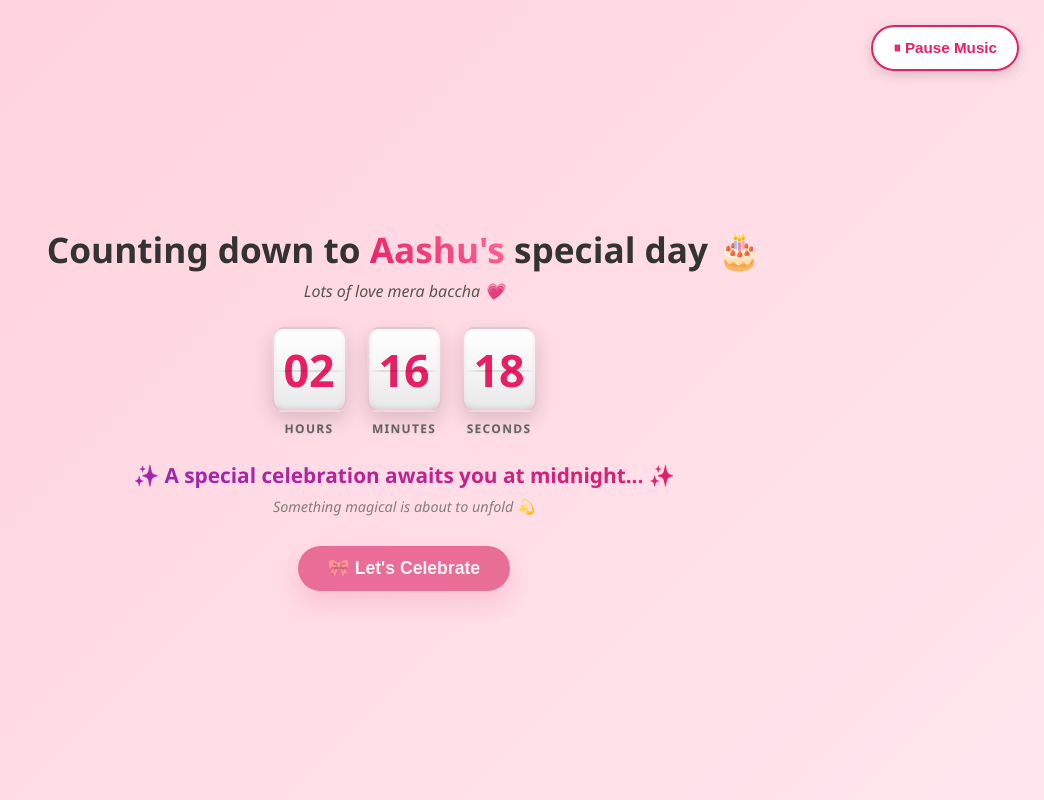
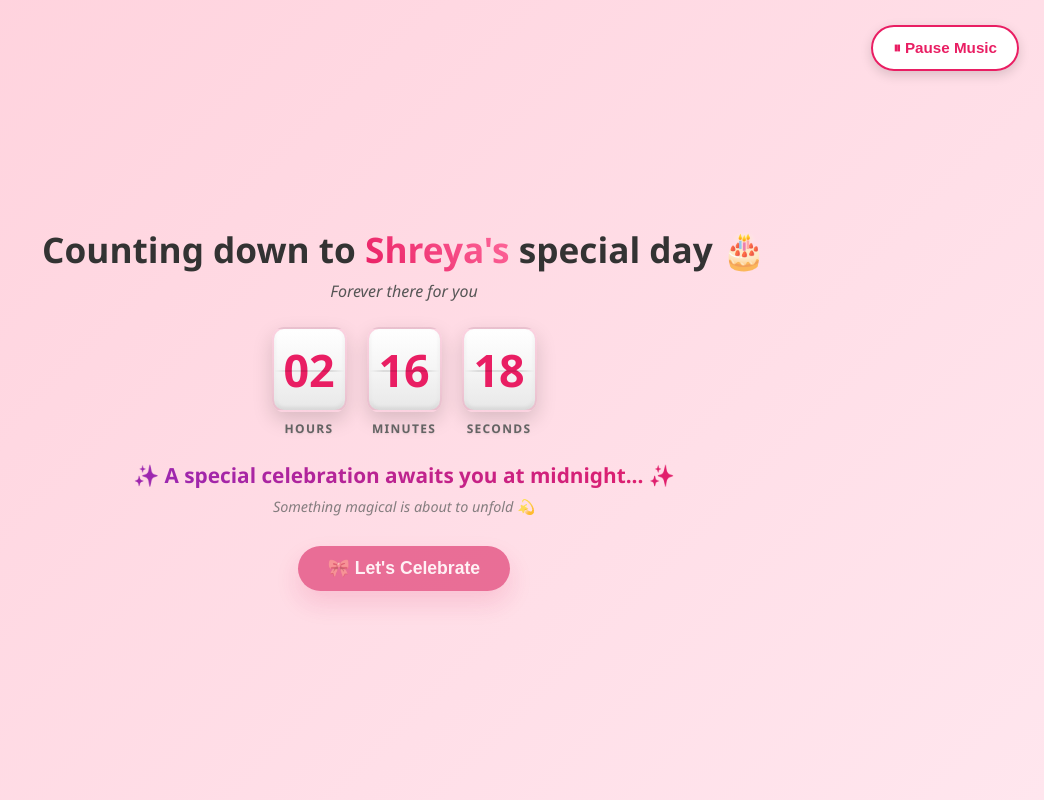
Before and after one commit to digitallyayush/shreya, a React (Vite) app: page / in a window 1280 px wide. Shown: the whole page, without its empty margins (236-1280 px from the left). Built offline with nearby package versions, Linux system fonts and the light colour scheme.

Commit message:
Update App.jsx

```diff
--- a/src/App.jsx
+++ b/src/App.jsx
@@ -96,16 +96,16 @@ function App() {
           <h1 id="heroTitle">
             {birthdayReached ? (
               <>
-                Happy Birthday <span className="highlight">Aashu Ji</span> 🎂
+                Happy Birthday <span className="highlight">Amulu</span> 🎂
               </>
             ) : (
               <>
-                Counting down to <span className="highlight">Aashu's</span>{" "}
+                Counting down to <span className="highlight">Shreya's</span>{" "}
                 special day 🎂
               </>
             )}
           </h1>
-          <p>Lots of love mera baccha 💗</p>
+          <p>Forever there for you</p>
         </section>
 
         <Countdown
@@ -170,8 +170,8 @@ function App() {
         </button>
         <Gallery isActive={currentPage === 4} />
         <section className="final">
-          <h2 className="final-message">💖 Forever Yours — Ayush 💖</h2>
-          <p className="final-subtitle">Aapka pucchu ✨</p>
+          <h2 className="final-message">Forever there for you — Ayush</h2>
+          <p className="final-subtitle">Accha Ayush ✨</p>
         </section>
       </div>
 
```
